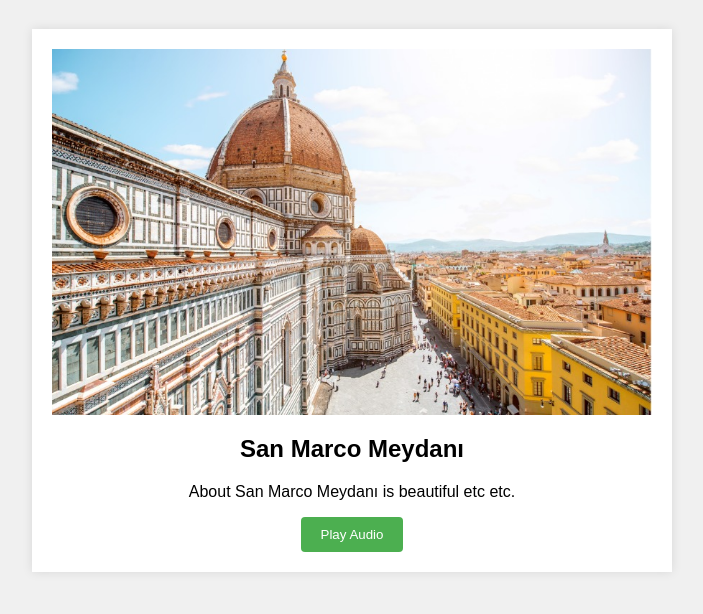
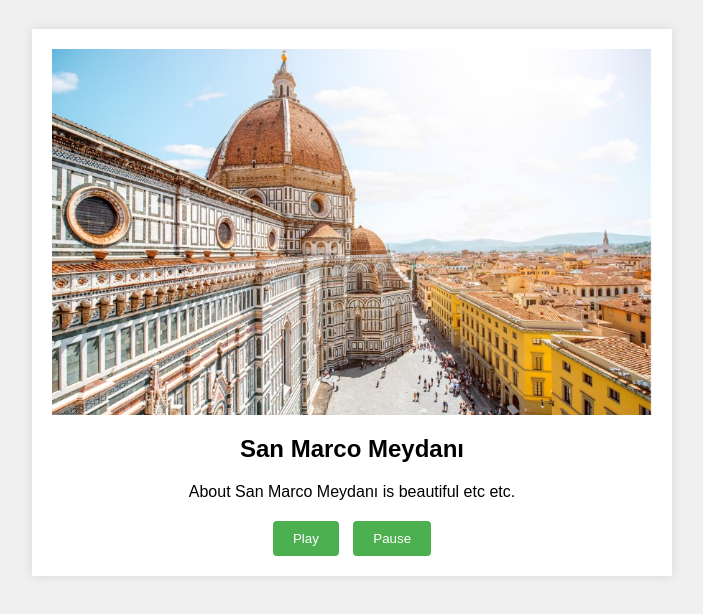
Before and after one commit to TuncDem/Roma, a plain HTML site: page floransa.html in a window 1280 px wide. Shown: the part 78-692 px from the top of the page, without its empty margins (288-991 px from the left). Drawn offline with Linux system fonts and the light colour scheme; files that its build step writes are made by us from their sources.

Commit message:
Update floransa.html

```diff
--- a/floransa.html
+++ b/floransa.html
@@ -12,7 +12,10 @@
         <img src="img/floransa.jpg" alt="San Marco Meydanı">
         <h2>San Marco Meydanı</h2>
         <p>About San Marco Meydanı is beautiful etc etc.</p>
-        <button onclick="playAudio()">Play Audio</button>
+        <div class="audio-controls">
+            <button onclick="playAudio()">Play</button>
+            <button onclick="pauseAudio()">Pause</button>
+        </div>
         <!-- Add more information about the city -->
     </div>
 
```
